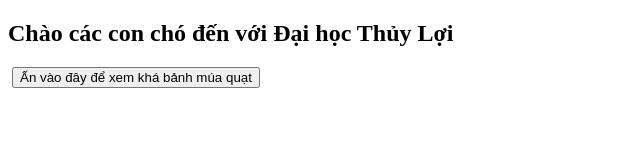
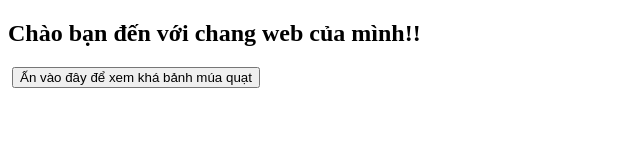
Before and after one commit to hoang001359/hoang001359.github.io, a plain HTML site: page khabanh.html in a window 1280 px wide. Shown: the whole page, without its empty margins (0-640 px from the left). Drawn offline with Linux system fonts and the light colour scheme.

Commit message:
Update khabanh.html

```diff
--- a/khabanh.html
+++ b/khabanh.html
@@ -2,7 +2,7 @@
 <html>
 <body>
 
-<h2>Chào các con chó đến với Đại học Thủy Lợi</h2>
+<h2>Chào bạn đến với chang web của mình!!</h2>
 
 <img id="myImage" src="" style="width:240px">
 
```
